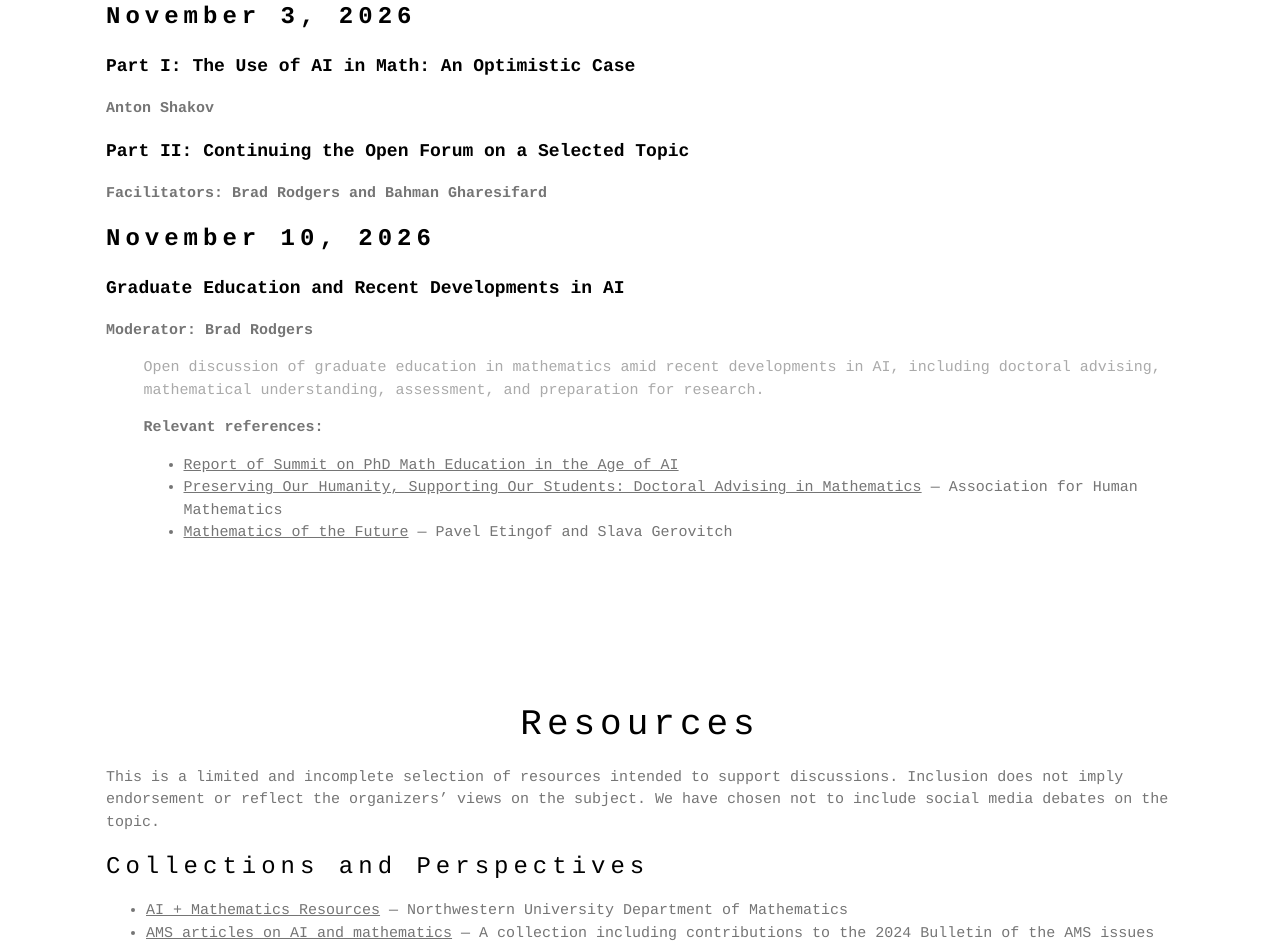
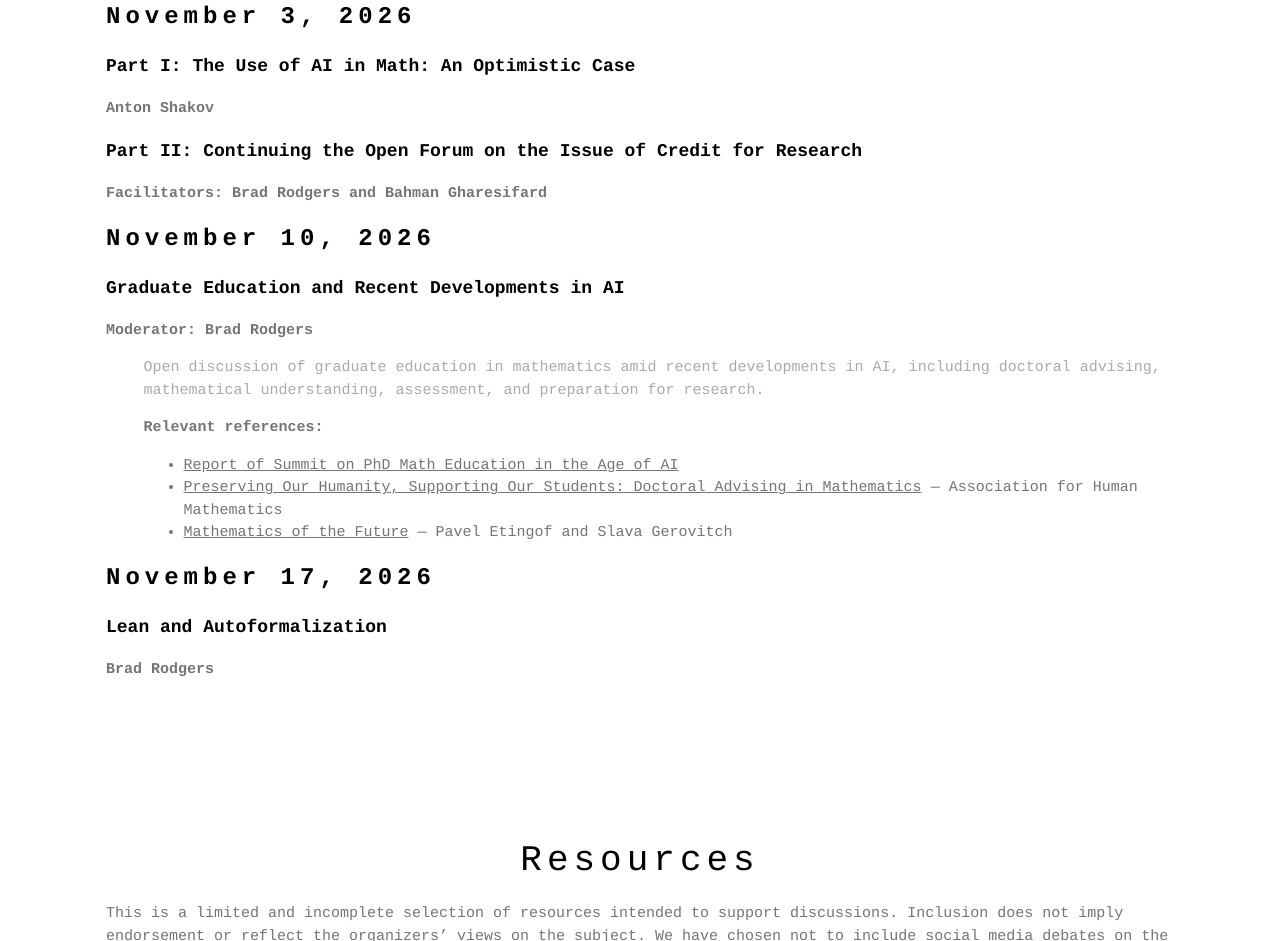
Before and after one commit to gharesifard/gharesifard.github.io, a plain HTML site: page seminar26.html in a window 1280 px wide. Shown: the part 1964-2905 px from the top of the page. Drawn offline with nearby package versions, Linux system fonts and the light colour scheme.

Commit message:
Update seminar topics and add new session details

```diff
--- a/seminar26.html
+++ b/seminar26.html
@@ -86,7 +86,7 @@ h1, h2, h3, h4, h5, h6 {
     <h3><b>November 3, 2026</b></h3>
     <p class="w3-large"><b>Part I: The Use of AI in Math: An Optimistic Case</b></p>
     <p class="w3-medium w3-text-grey"><b>Anton Shakov</b></p>
-    <p class="w3-large"><b>Part II: Continuing the Open Forum on a Selected Topic</b></p>
+    <p class="w3-large"><b>Part II: Continuing the Open Forum on the Issue of Credit for Research</b></p>
     <p class="w3-medium w3-text-grey"><b>Facilitators: Brad Rodgers and Bahman Gharesifard</b></p>
     <h3><b>November 10, 2026</b></h3>
     <p class="w3-large"><b>Graduate Education and Recent Developments in AI</b></p>
@@ -98,6 +98,9 @@ h1, h2, h3, h4, h5, h6 {
       <li><a href="https://www.ahmath.org/doctoraladvising">Preserving Our Humanity, Supporting Our Students: Doctoral Advising in Mathematics</a> — Association for Human Mathematics</li>
       <li><a href="https://math.mit.edu/~etingof/futuremath.pdf">Mathematics of the Future</a> — Pavel Etingof and Slava Gerovitch</li>
     </ul>
+    <h3><b>November 17, 2026</b></h3>
+    <p class="w3-large"><b>Lean and Autoformalization</b></p>
+    <p class="w3-medium w3-text-grey"><b>Brad Rodgers</b></p>
   </div>
 
 <!-- Resources Section -->
```
